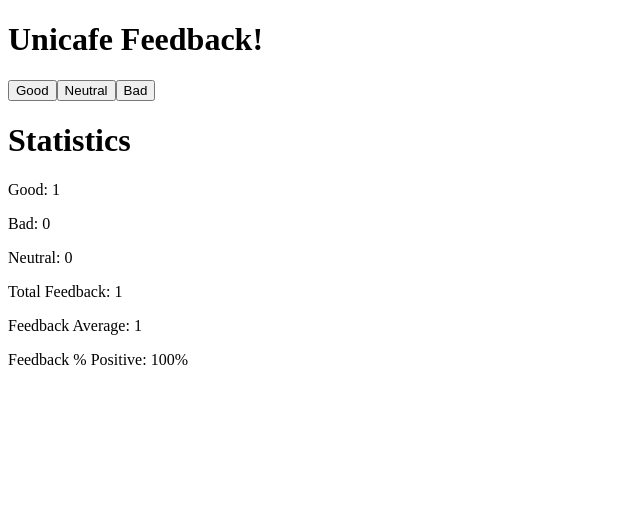
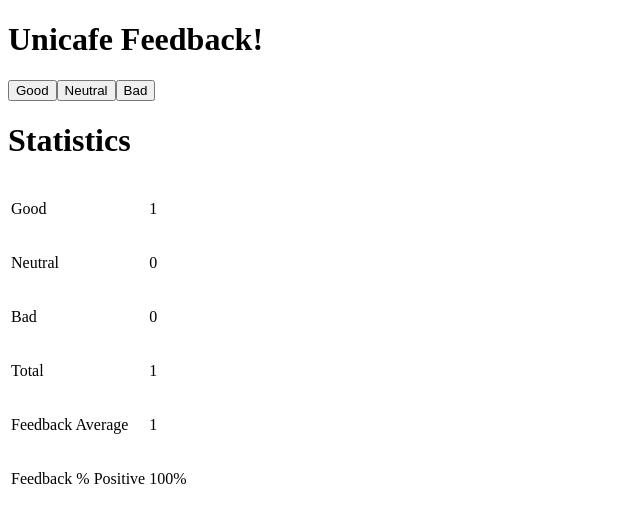
Before and after one commit to Jahnik/fullstackopen, a React (Vite) app in the folder part1/unicafe/: page / in a window 1280 px wide. Both pictures are taken after a click on the button "Good". Shown: the top 522 px of the page, without its empty margins (0-640 px from the left). Built offline with nearby package versions, Linux system fonts and the light colour scheme.

Commit message:
Completed 1.11

```diff
--- a/part1/unicafe/src/App.jsx
+++ b/part1/unicafe/src/App.jsx
@@ -37,6 +37,45 @@ const StatisticLine = (props) => {
   )
 }
 
+const StatTable = (props) => {
+  if (props.good == 0 && props.bad == 0 && props.neutral == 0) {
+    return(
+      <div>
+        <h1>Statistics</h1>
+        <p>No feedback given</p>
+      </div>
+    )
+  }
+  return(
+    <div>
+      <h1>Statistics</h1>
+      <table>
+        <tbody>
+          <StatTableLine text='Good' value={props.good}/>
+          <StatTableLine text='Neutral' value={props.neutral}/>
+          <StatTableLine text='Bad' value={props.bad}/>
+          <StatTableLine text='Total' value={props.total}/>
+          <StatTableLine text='Feedback Average' value={(props.good + (-props.bad))/props.total}/>
+          <StatTableLine text='Feedback % Positive' value={props.good/props.total*100 + "%"}/>
+        </tbody>
+      </table>
+    </div>
+  )
+}
+
+const StatTableLine = (props) => {
+  return(
+    <tr>
+    <td>
+      <p>{props.text} </p>
+    </td>
+    <td>
+      {props.value}
+    </td>
+  </tr>
+  )
+}
+
 const App = () => {
   // save clicks of each button to its own state
   const [good, setGood] = useState(0)
@@ -68,7 +107,7 @@ const App = () => {
       <Button onClick={() => increaseGood()} text='Good'></Button>
       <Button onClick={() => increaseNeutral()} text='Neutral'></Button>
       <Button onClick={() => increaseBad()} text='Bad'></Button>
-      <Statistics good={good} bad={bad} neutral={neutral} total={total}/>
+      <StatTable good={good} bad={bad} neutral={neutral} total={total}/>
     </div>
   )
 }
```
